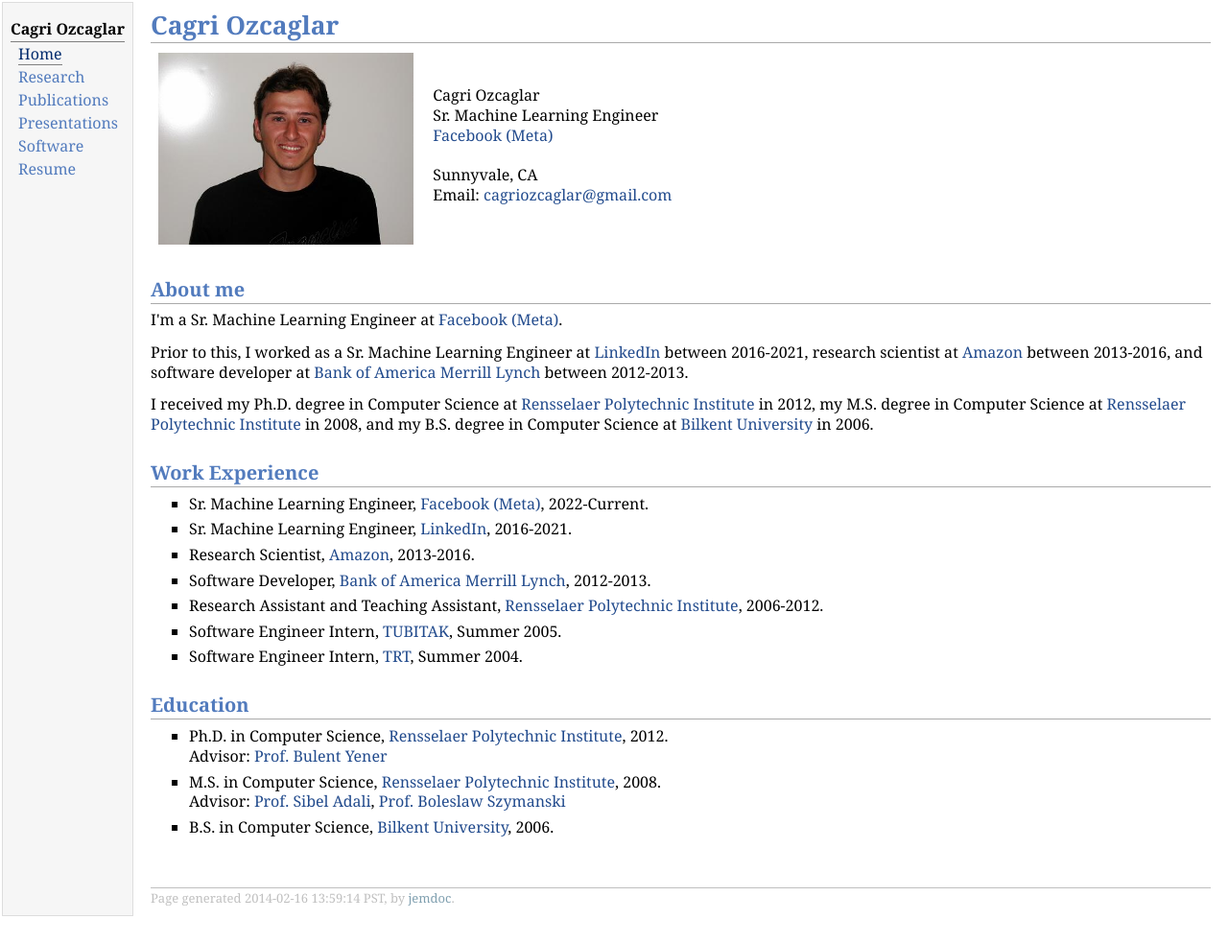
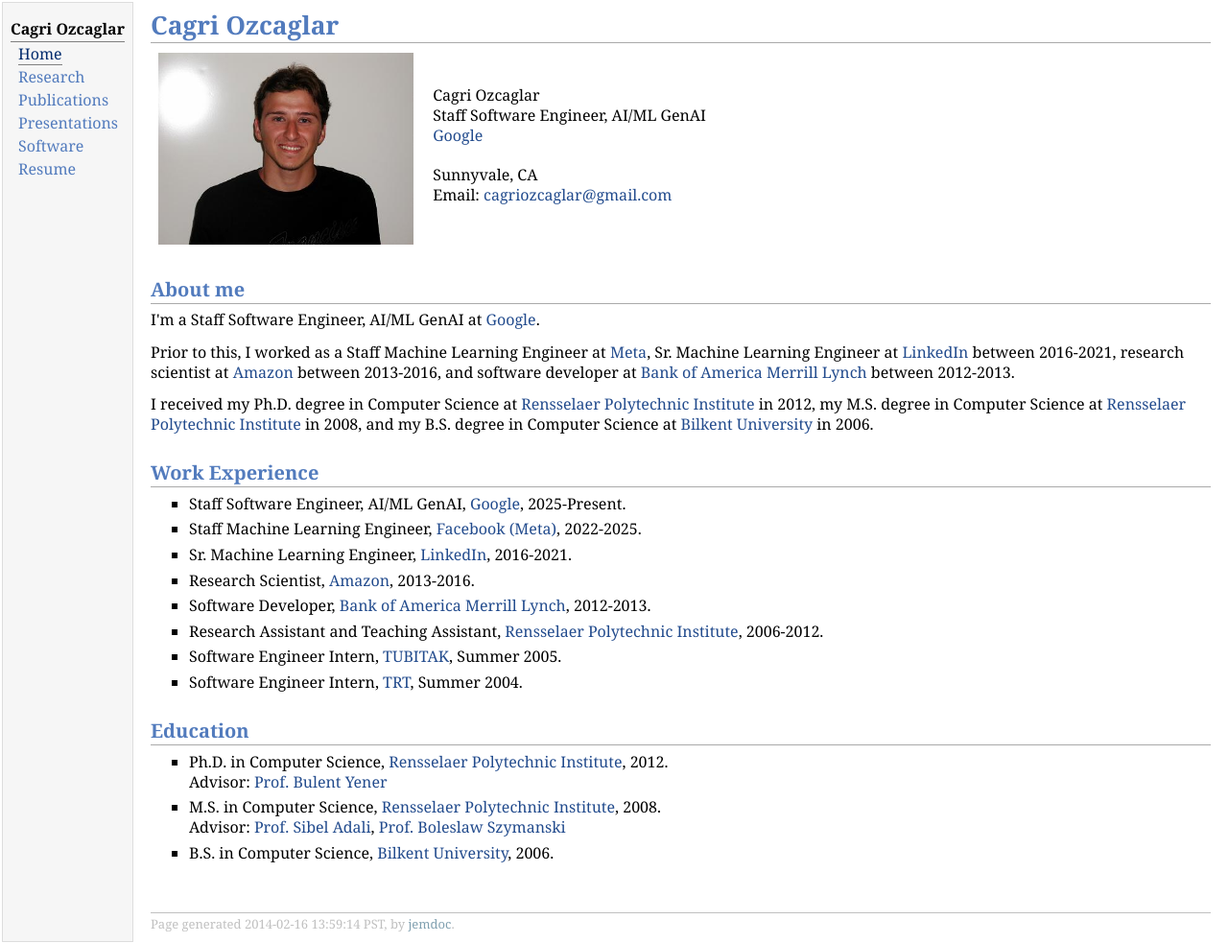
Before and after one commit to cagriozcaglar/cagriozcaglar.github.io, a plain HTML site: page index.html in a window 1280 px wide. Shown: the whole page at 96% size. Drawn offline with Linux system fonts and the light colour scheme.

Commit message:
Update index.html

```diff
--- a/index.html
+++ b/index.html
@@ -29,40 +29,16 @@
                     </td>
                     <td align="left"><p>
                         Cagri Ozcaglar <br/>
-                        <!--Sr. Machine Learning Engineer, <a href="http://www.meta.com">Facebook (Meta)</a><br/> <br/>-->
-                        Sr. Machine Learning Engineer<br/><a href="http://www.meta.com">Facebook (Meta)</a><br/> <br/>
+                        Staff Software Engineer, AI/ML GenAI<br/><a href="http://www.google.com">Google</a><br/> <br/>
                         Sunnyvale, CA <br/>
-                        <!-- Phone: +1-518-6946920 <br/> -->
                         Email: <a href="mailto:cagriozcaglar@gmail.com">cagriozcaglar@gmail.com</a></p>
                     </td>
                 </tr>
             </table>
-            <!--<h2>News</h2>
-            <div class="infoblock">
-                <div class="blockcontent">
-                    <ul>
-                        <li><p>January 2019: <a href="https://arxiv.org/pdf/1902.09041.pdf">Our paper</a>
-                            on Entity Personalized Talent Search Models with Tree Interaction Features is accepted to WWW 2019.</p>
-                        </li>
-                        <li><p>August 2018: <a href="https://dl.acm.org/citation.cfm?doid=3269206.3272030">Our paper</a>
-                            on Towards Deep and Representation Learning for Talent Search at LinkedIn is accepted to CIKM 2018.</p>
-                        </li>
-                        <li><p>June 2018: <a href="https://dl.acm.org/citation.cfm?id=3210205">Our paper</a>
-                            on Talent Search and Recommendation Systems at
-                            LinkedIn is accepted to SIGIR 2018.</p>
-                        </li>
-                    </ul>
-                </div>
-            </div>-->
             <h2>About me</h2>
-            <p>I'm a Sr. Machine Learning Engineer at <a href="http://www.meta.com">Facebook (Meta)</a>.</p>
-            <!--<p>I'm a Sr. Machine Learning Engineer at <a href="http://www.linkedin.com">LinkedIn</a>.</p>-->
-
-
-            <p>Prior to this, I worked as a Sr. Machine Learning Engineer at <a href="http://www.linkedin.com">LinkedIn</a> between 2016-2021,
-                research scientist at <a
-                        href="http://www.amazon.com">Amazon</a> between 2013-2016, and software developer at
-                <a href="https://www.bankofamerica.com/">Bank of America</a> <a href="http://www.ml.com">Merrill
+            <p>I'm a Staff Software Engineer, AI/ML GenAI at <a href="http://www.google.com">Google</a>.</p>
+            <p>Prior to this, I worked as a Staff Machine Learning Engineer at <a href="http://www.meta.com">Meta</a>, Sr. Machine Learning Engineer at <a href="http://www.linkedin.com">LinkedIn</a> between 2016-2021,
+                research scientist at <a href="http://www.amazon.com">Amazon</a> between 2013-2016, and software developer at <a href="https://www.bankofamerica.com/">Bank of America</a> <a href="http://www.ml.com">Merrill
                     Lynch</a> between 2012-2013.</p>
 
             <p>I received my Ph.D. degree in Computer Science at <a href="http://www.rpi.edu">Rensselaer Polytechnic
@@ -71,29 +47,11 @@
                 degree in Computer Science at
                 <a href="http://www.bilkent.edu.tr">Bilkent University</a> in 2006.</p>
 
-<!--             <p>Prior to this, I received my Ph.D. degree in Computer Science at <a href="http://www.rpi.edu">Rensselaer Polytechnic
-                Institute</a> under the supervision of <a href="http://www.cs.rpi.edu/~yener">Prof. Bulent Yener</a>
-                in 2012, my M.S. degree in Computer Science at
-                <a href="http://www.rpi.edu">Rensselaer Polytechnic Institute</a> under the supervision of <a
-                        href="http://www.cs.rpi.edu/~sibel">Prof. Sibel Adali</a>
-                and <a href="http://www.cs.rpi.edu/~szymansk">Prof. Boleslaw Szymanski</a> in 2008, and my B.S.
-                degree in Computer Science at
-                <a href="http://www.bilkent.edu.tr">Bilkent University</a> in 2006.</p>
- -->
-            <!--<p>I completed my Ph.D. in Computer Science at <a href="http://www.rpi.edu">Rensselaer Polytechnic
-                Institute</a> under the supervision of <a href="http://www.cs.rpi.edu/~yener">Prof. Bulent Yener</a>
-                in August 2012. Prior to that, I received my M.S. degree in Computer Science at
-                <a href="http://www.rpi.edu">Rensselaer Polytechnic Institute</a> under the supervision of <a
-                        href="http://www.cs.rpi.edu/~sibel">Prof. Sibel Adali</a>
-                and <a href="http://www.cs.rpi.edu/~szymansk">Prof. Boleslaw Szymanski</a> in 2008. I received my B.S.
-                degree in Computer Science at
-                <a href="http://www.bilkent.edu.tr">Bilkent University</a> in 2006. I worked as a software developer at
-                <a href="https://www.bankofamerica.com/">Bank of America</a> <a href="http://www.ml.com">Merrill
-                    Lynch</a> between 2012-2013, and as a research scientist at <a
-                        href="http://www.amazon.com">Amazon</a> between 2013-2016, and as a Sr. Machine Learning Engineer at <a href="http://www.linkedin.com">LinkedIn</a> between 2016-2021.</p>-->
             <h2>Work Experience</h2>
             <ul>
-                <li><p>Sr. Machine Learning Engineer, <a href="http://www.meta.com">Facebook (Meta)</a>, 2022-Current.</p>
+                <li><p>Staff Software Engineer, AI/ML GenAI, <a href="http://google">Google</a>, 2025-Present.</p>
+                </li>
+                <li><p>Staff Machine Learning Engineer, <a href="http://www.meta.com">Facebook (Meta)</a>, 2022-2025.</p>
                 </li>
                 <li><p>Sr. Machine Learning Engineer, <a href="http://www.linkedin.com">LinkedIn</a>, 2016-2021.</p>
                 </li>
```
